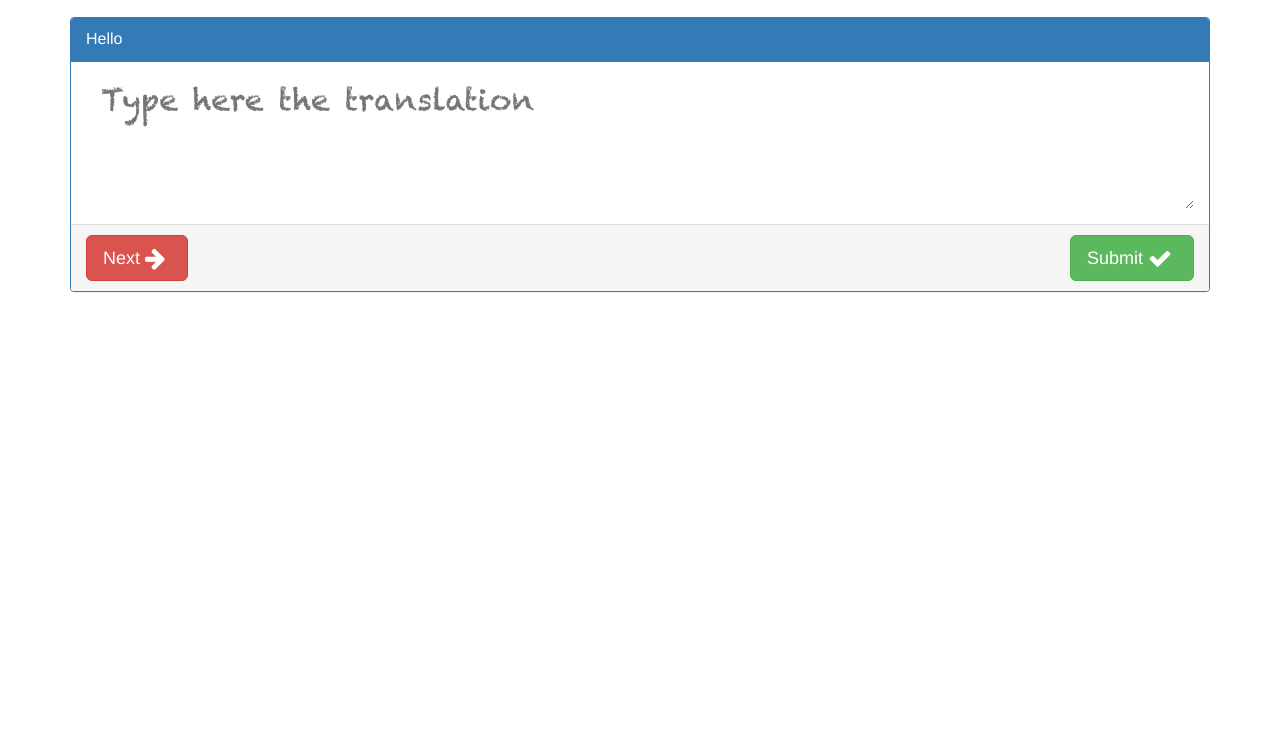
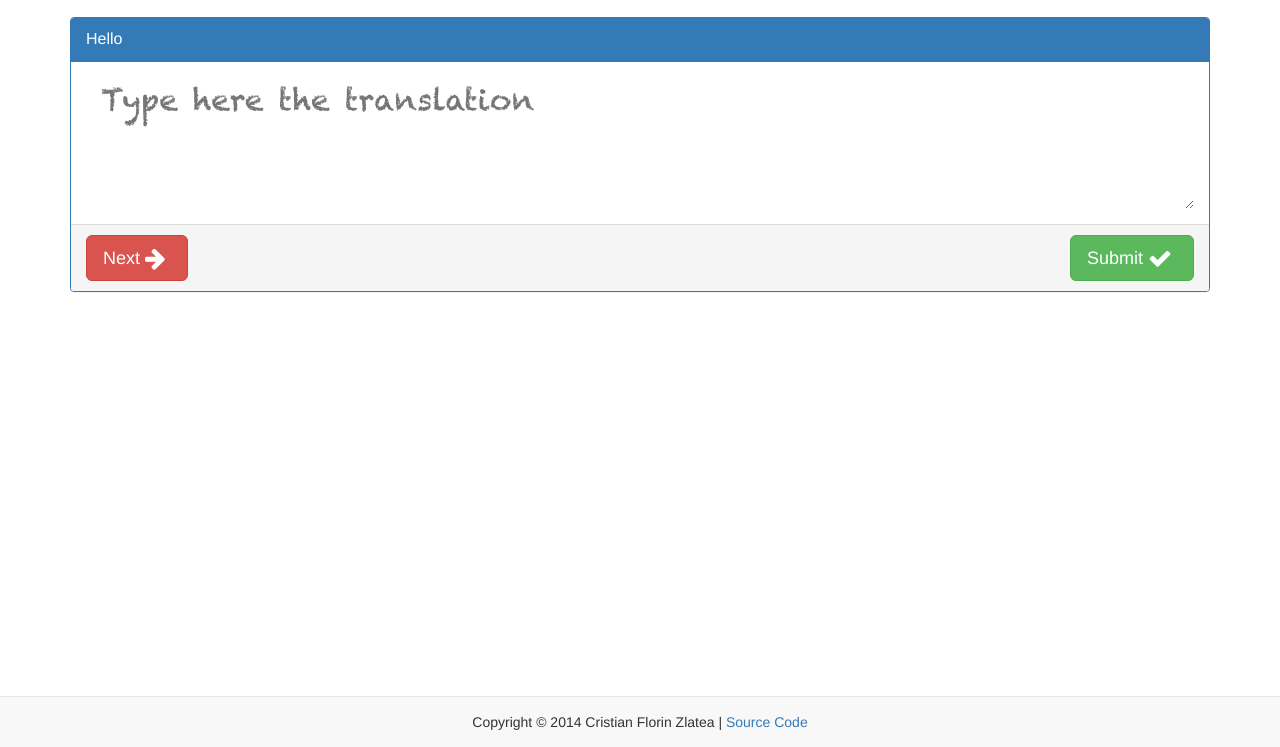
Before and after one commit to czlatea/flashcards, a website: page app/index.html in a window 1280 px wide. Shown: the part 53-800 px from the top of the page. Drawn offline with nearby package versions, Linux system fonts and the light colour scheme.

Commit message:
Copy right

```diff
--- a/app/css/app.css
+++ b/app/css/app.css
@@ -1,6 +1,12 @@
 body {
   padding-top: 70px;
+  padding-bottom: 70px;
 }
+
+*:focus {
+    outline: 0;
+}
+
 
 @font-face {
     font-family: "chalkduster";
@@ -15,8 +21,6 @@ body {
   cursor: pointer;
   font-family: chalkduster, sans-serif;
   font-size: 16px;
-  /*padding: 0;
-  margin: 0;*/
 }
 
 .x-panel-success{ background-color: #DFF0D8;}
@@ -28,3 +32,8 @@ textarea {
   font-size: 30px
 }
 i{ margin-left: 5px; margin-right: 5px;}
+
+.text-vertical {
+  margin-top: 15px;
+  margin-bottom: 15px;
+}
--- a/app/index.html
+++ b/app/index.html
@@ -61,6 +61,13 @@
   </div>
 
   <footer>
+    <nav class="navbar navbar-default navbar-fixed-bottom" role="navigation">
+      <div class="container">
+        <div class="text-center text-vertical">
+          Copyright &copy; 2014 Cristian Florin Zlatea | <a href="https://github.com/czlatea/flashcards" target="_blank">Source Code</a>
+        </div>
+      </div>
+    </nav>
     <script src="../bower_components/jquery/dist/jquery.min.js"></script>
     <script src="../bower_components/lodash/dist/lodash.min.js"></script>
     <script src="../bower_components/momentjs/min/moment.min.js"></script>
```
